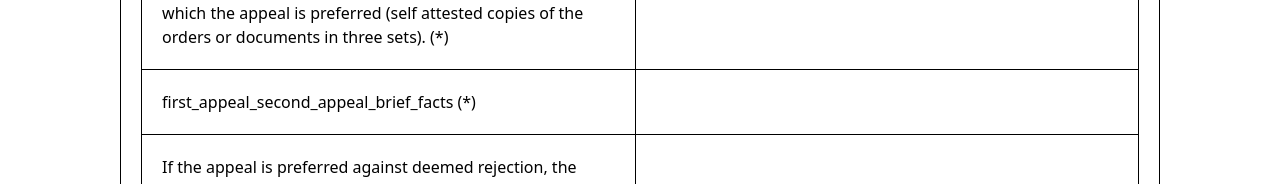
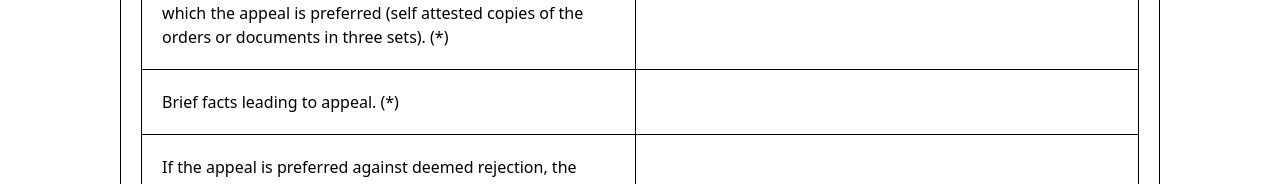
Before and after one commit to PranuPranav97/rti-helper, a Next.js app: page /second-appeal in a window 1280 px wide. Shown: the part 451-635 px from the top of the page. Built offline with nearby package versions, Linux system fonts and the light colour scheme.

Commit message:
fix: translation.

```diff
--- a/src/features/second-appeal/index.tsx
+++ b/src/features/second-appeal/index.tsx
@@ -69,7 +69,7 @@ export const SecondAppealFeature: FC = () => {
                 <div className="grid grid-cols-2 gap-2  border-[1px] border-black border-b-0">
                   <div className="border-r-[1px] border-black p-5">
                     {" "}
-                    {t("first_appeal_second_appeal_brief_facts")} (*)
+                    {t("second_appeal_brief_facts")} (*)
                   </div>
                   <div
                     contentEditable
```
